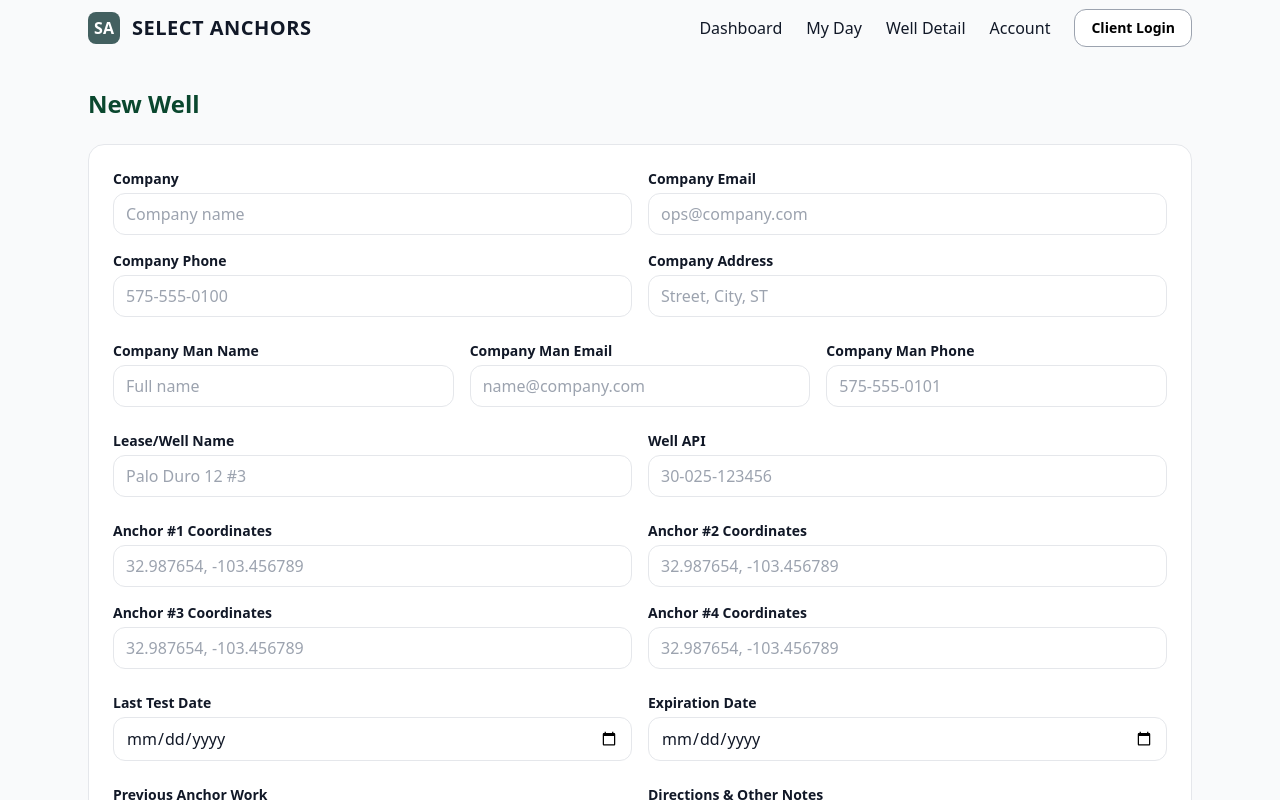
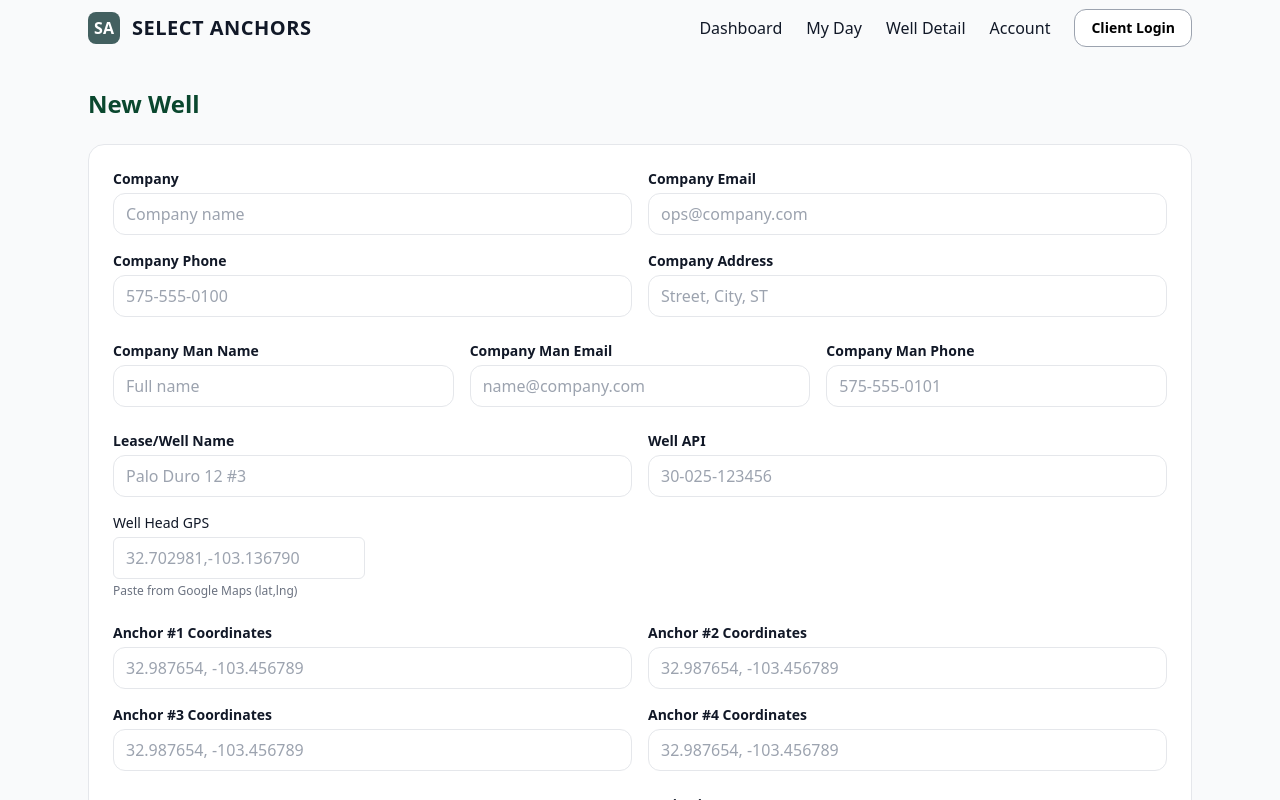
Before and after one commit to select-anchors/select-anchors-portal, a Next.js app: page /admin/wells/new in a window 1280 px wide. Shown: the top 800 px of the page. Built offline with nearby package versions, Linux system fonts and the light colour scheme; a web font is replaced by a local one.

Commit message:
Update page.js

```diff
--- a/app/admin/wells/new/page.js
+++ b/app/admin/wells/new/page.js
@@ -122,7 +122,21 @@ export default function NewWellPage() {
             <input className="w-full border rounded-xl px-3 py-2" value={form.api}
               onChange={(e)=>setField("api", e.target.value)} placeholder="30-025-123456" required />
           </div>
-        </div>
+          <div className="grid grid-cols-1 md:grid-cols-2 gap-4">
+  {/* API field …already present… */}
+
+  {/* Well Head GPS (single paste field) */}
+  <div>
+    <label className="block text-sm font-medium mb-1">Well Head GPS</label>
+    <input
+      name="wellhead_coords"
+      type="text"
+      placeholder="32.702981,-103.136790"
+      className="w-full rounded-md border px-3 py-2"
+    />
+    <p className="text-xs text-gray-500 mt-1">Paste from Google Maps (lat,lng)</p>
+  </div>
+</div>        </div>
 
         {/* Coordinates (single fields) */}
         <div className="grid md:grid-cols-2 gap-4">
```
